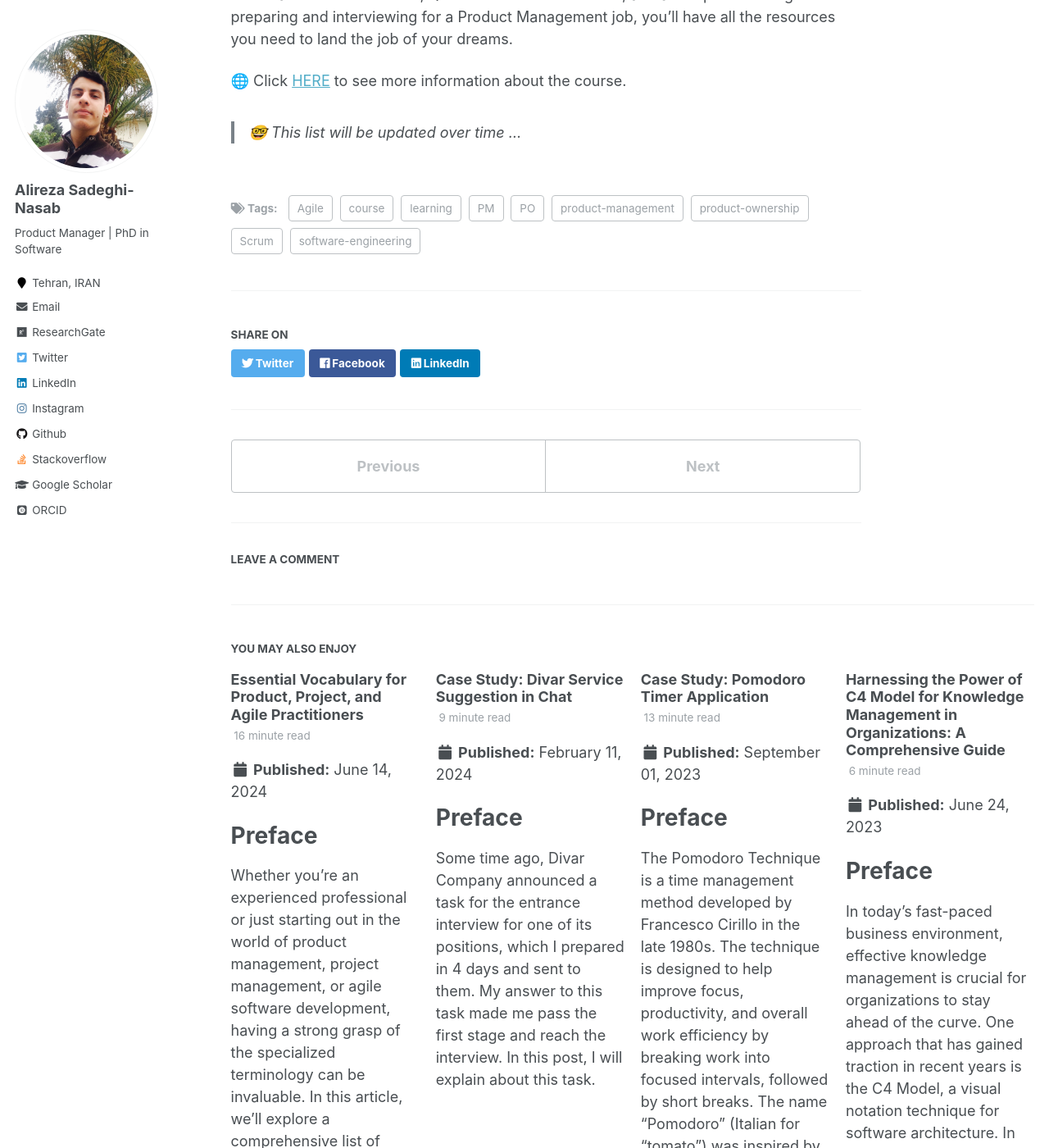
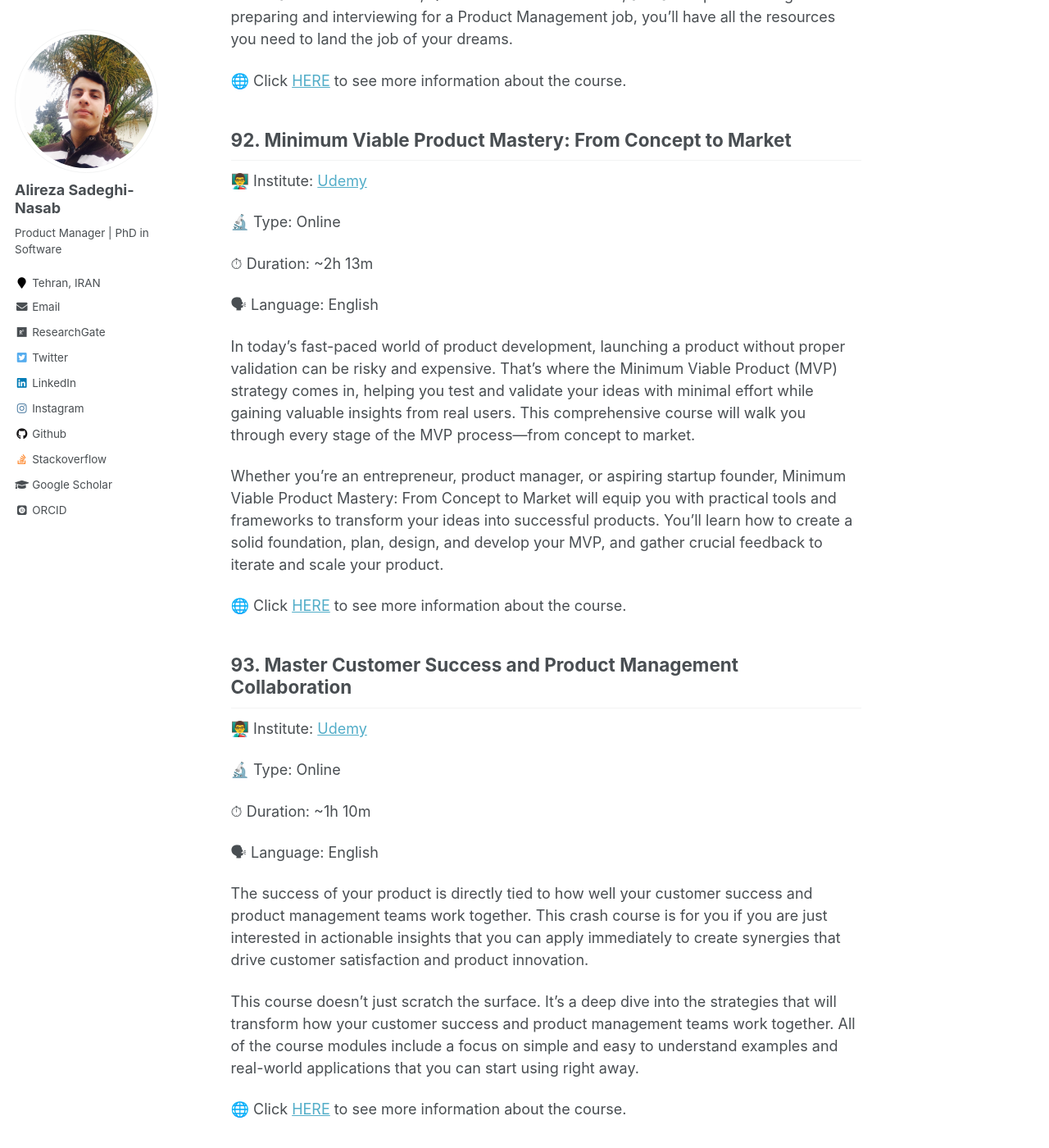
Before and after one commit to AlirezaSN/AlirezaSN.github.io, a Jekyll site: the page built from _posts/2023-03-25-blog-post-14.md, in a window 1280 px wide and 1400 px high, scrolled down 61822 px. Shown: the whole window at 82% size. Built offline with Jekyll 4.4.1, drawn with Linux system fonts in a browser that asks for light colours; some web fonts are replaced; comment, search, counter and statistics services are not loaded; some of the changed text lies outside the part shown.

Commit message:
add courses

```diff
--- a/_posts/2023-03-25-blog-post-14.md
+++ b/_posts/2023-03-25-blog-post-14.md
@@ -1674,4 +1674,36 @@ From ideation to market research, UX wireframing to prototyping, and everything
 
 🌐 Click [HERE](https://www.udemy.com/course/ultimate-product-manager-cheat-sheet-get-the-job/) to see more information about the course.
 
+## 92. Minimum Viable Product Mastery: From Concept to Market
+
+👨‍🏫 Institute: [Udemy]((https://www.udemy.com))
+
+🔬 Type: Online
+
+⏱ Duration: ~2h 13m
+
+🗣 Language: English
+
+In today’s fast-paced world of product development, launching a product without proper validation can be risky and expensive. That’s where the Minimum Viable Product (MVP) strategy comes in, helping you test and validate your ideas with minimal effort while gaining valuable insights from real users. This comprehensive course will walk you through every stage of the MVP process—from concept to market.
+
+Whether you’re an entrepreneur, product manager, or aspiring startup founder, Minimum Viable Product Mastery: From Concept to Market will equip you with practical tools and frameworks to transform your ideas into successful products. You'll learn how to create a solid foundation, plan, design, and develop your MVP, and gather crucial feedback to iterate and scale your product.
+
+🌐 Click [HERE](https://www.udemy.com/course/minimum-viable-product-mastery-from-concept-to-market/) to see more information about the course.
+
+## 93. Master Customer Success and Product Management Collaboration
+
+👨‍🏫 Institute: [Udemy]((https://www.udemy.com))
+
+🔬 Type: Online
+
+⏱ Duration: ~1h 10m
+
+🗣 Language: English
+
+The success of your product is directly tied to how well your customer success and product management teams work together. This crash course is for you if you are just interested in actionable insights that you can apply immediately to create synergies that drive customer satisfaction and product innovation.
+
+This course doesn’t just scratch the surface. It’s a deep dive into the strategies that will transform how your customer success and product management teams work together. All of the course modules include a focus on simple and easy to understand examples and real-world applications that you can start using right away.
+
+🌐 Click [HERE](https://www.udemy.com/course/customer-success-and-product-management-collaboration-training-course/) to see more information about the course.
+
 > 🤓 This list will be updated over time ...
```
